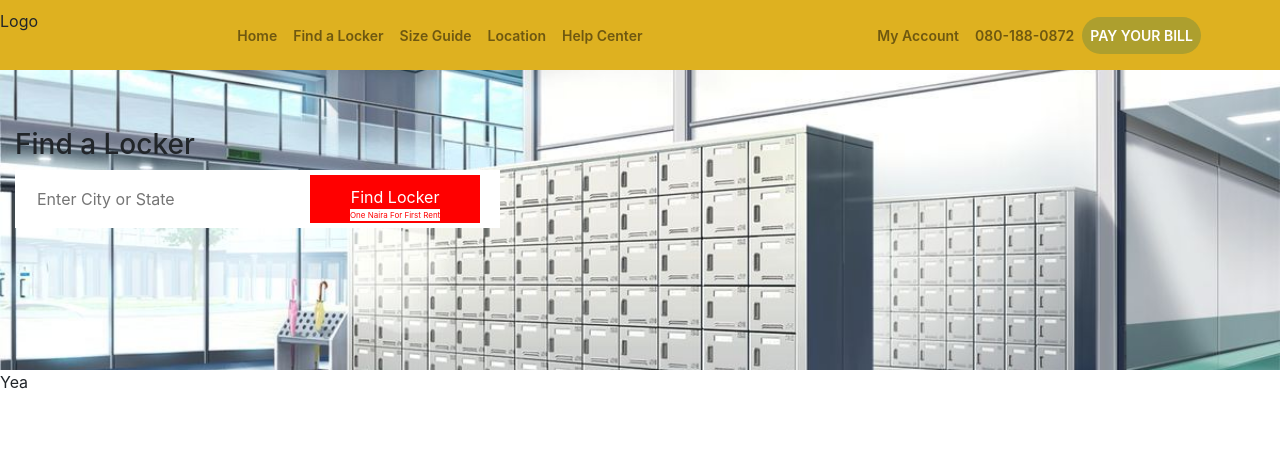
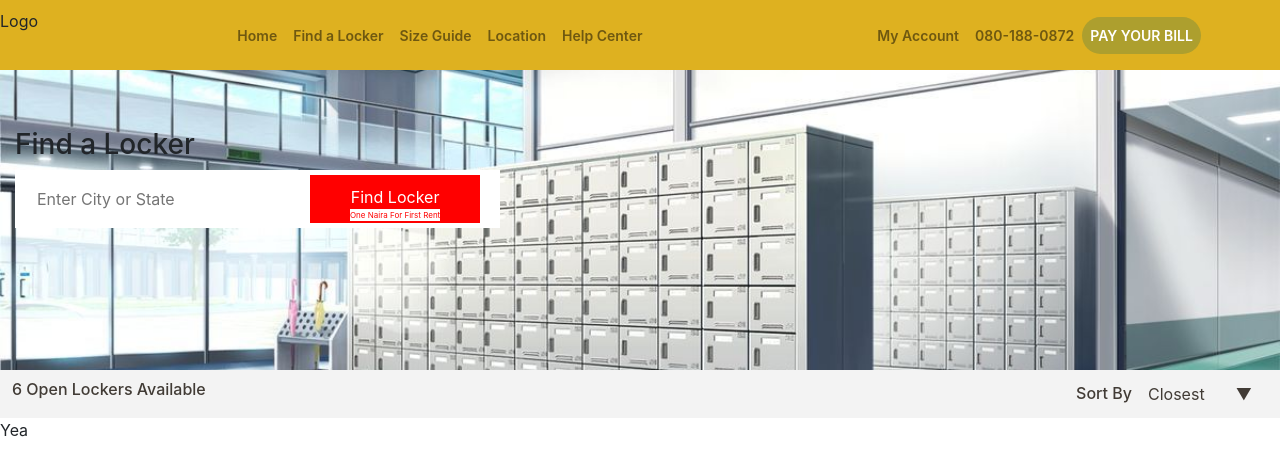
Before and after one commit to shonkay/locker-hub, a React (Create React App) app: page / in a window 1280 px wide. Shown: the top 476 px of the page. Built offline with nearby package versions, Linux system fonts and the light colour scheme.

Commit message:
Added sorting panel

```diff
--- /dev/null
+++ b/src/components/containers/home/sort-panel/SortBar.module.css
@@ -0,0 +1,65 @@
+.SortPanel {
+    display: flex;
+    justify-content: space-between;
+    align-items: center;
+    padding: 8px 12px;
+    background-color: #f3f3f3;
+    color: #413b35;
+}
+
+.SortPanel h4 {
+    font-size: 16px;
+}
+
+/* Reset Select */
+select {
+    -webkit-appearance: none;
+    -moz-appearance: none;
+    -ms-appearance: none;
+    appearance: none;
+    outline: 0;
+    box-shadow: none;
+    border: 0 !important;
+    background: transparent;
+    background-image: none;
+    font-size: 12px;
+  }
+  /* Remove IE arrow */
+  select::-ms-expand {
+    display: none;
+  }
+  /* Custom Select */
+  .Select {
+    position: relative;
+    display: flex;
+    width: 8em;
+    height: 2em;
+    line-height: 1;
+    background: transparent;
+    overflow: hidden;
+    border-radius: .25em;
+  }
+  select {
+    flex: 1;
+    padding: 0 .5em;
+    color: #413b35;
+    cursor: pointer;
+  }
+  /* Arrow */
+  .Select::after {
+    content: '\25BC';
+    position: absolute;
+    top: 8px;
+    right: 0;
+    padding: 0 1em;
+    background: transparent;
+    cursor: pointer;
+    pointer-events: none;
+    -webkit-transition: .25s all ease;
+    -o-transition: .25s all ease;
+    transition: .25s all ease;
+  }
+  /* Transition */
+  .Select:hover::after {
+    color: #040404;
+  }
--- /dev/null
+++ b/src/components/containers/home/sort-panel/index.tsx
@@ -0,0 +1,22 @@
+import React from "react";
+import classes from './SortBar.module.css'
+
+const SortPanel = (props: any) => {
+    return (
+        <div className={classes.SortPanel}>
+            <h4> 6 Open Lockers Available </h4>
+            <div className="d-flex align-items-center">
+                <h4 className="mb-0 pr-2">Sort By</h4>
+                <div className={classes.Select}>
+                    <select name="slct" id="slct">
+                        <option selected disabled>Closest</option>
+                        <option value="1">Closest</option>
+                        <option value="2">Lowest Price</option>
+                    </select>
+                </div>
+                </div>
+            </div>
+            )
+}
+
+            export default SortPanel;
--- a/src/pages/home/index.tsx
+++ b/src/pages/home/index.tsx
@@ -1,5 +1,6 @@
 import React from "react";
 import { RouteComponentProps } from "react-router";
+import SortPanel from "../../components/containers/home/sort-panel";
 import Applayout from "../../components/core/layout";
 
 interface HomeProps extends RouteComponentProps {
@@ -8,6 +9,7 @@ interface HomeProps extends RouteComponentProps {
 const Home = (props: HomeProps) => {
     return (
         <Applayout {...props}>
+            <SortPanel />
             <div>Yea</div>
         </Applayout>
     )
```
